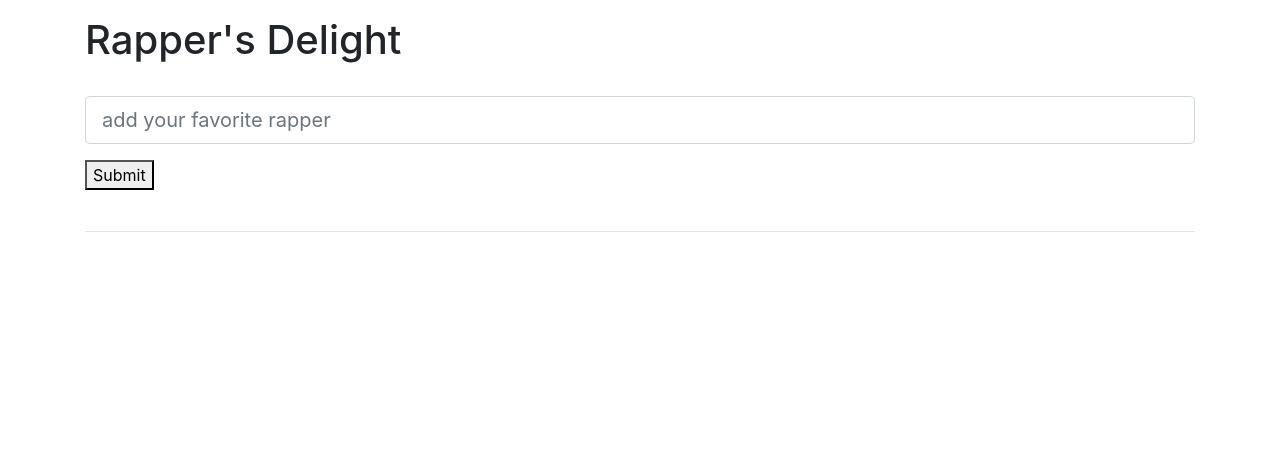
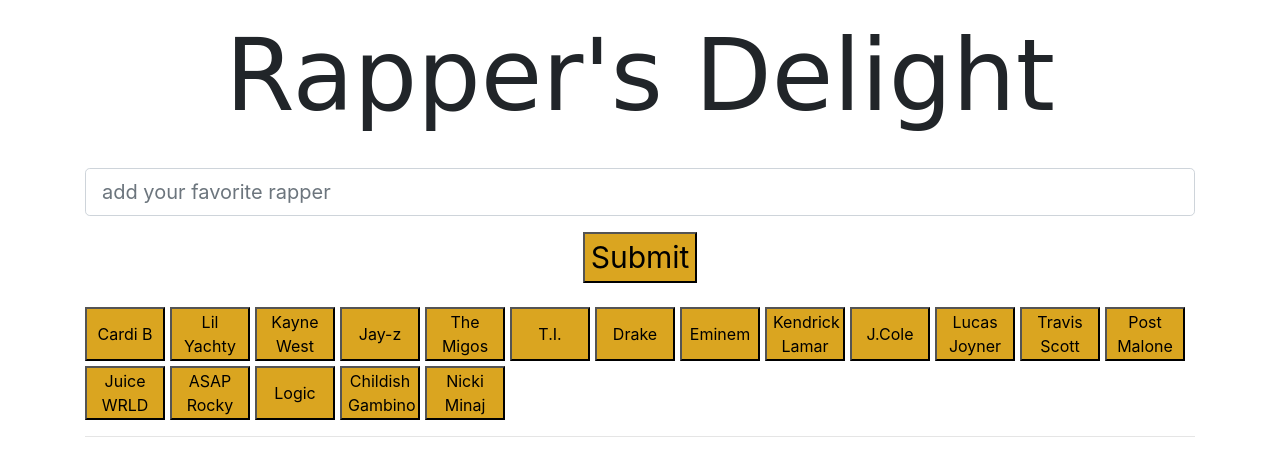
Before and after one commit to Baritonedad89/GifTastic, a plain HTML site: page index.html in a window 1280 px wide. Drawn offline with nearby package versions, Linux system fonts and the light colour scheme; the site is published under a folder, as on GitHub Pages, so addresses that start at the root find nothing; a web font is replaced by a local one.

Commit message:
fixed paths

```diff
--- a/index.html
+++ b/index.html
@@ -5,9 +5,9 @@
   <meta name="viewport" content="width=device-width, initial-scale=1.0">
   <meta http-equiv="X-UA-Compatible" content="ie=edge">
   <link rel="stylesheet" href="https://stackpath.bootstrapcdn.com/bootstrap/4.1.3/css/bootstrap.min.css" integrity="sha384-MCw98/SFnGE8fJT3GXwEOngsV7Zt27NXFoaoApmYm81iuXoPkFOJwJ8ERdknLPMO" crossorigin="anonymous">
-  <link rel="stylesheet" href="/assets/css/style.css">
   <link href="https://fonts.googleapis.com/css?family=Calligraffitti" rel="stylesheet">
   <link href="https://fonts.googleapis.com/css?family=Abel" rel="stylesheet">
+  <link rel="stylesheet" href="assets/css/style.css">
   <title>GifTastic</title>
 </head>
 
@@ -42,7 +42,7 @@
 
 
 <script src="https://cdnjs.cloudflare.com/ajax/libs/jquery/3.2.1/jquery.min.js"> </script>
-<script src="/assets/javascript/script.js" type="text/javascript"></script>
+<script src="assets/javascript/script.js" type="text/javascript"></script>
 </body>
 
 </html>
```
